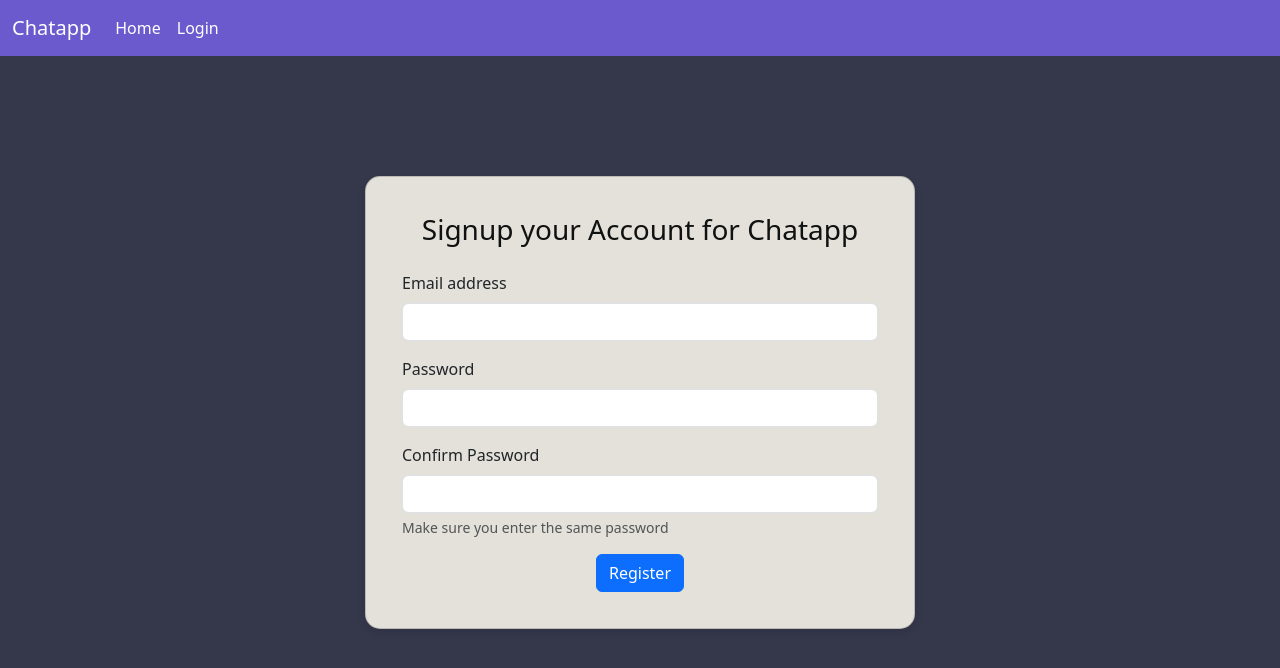
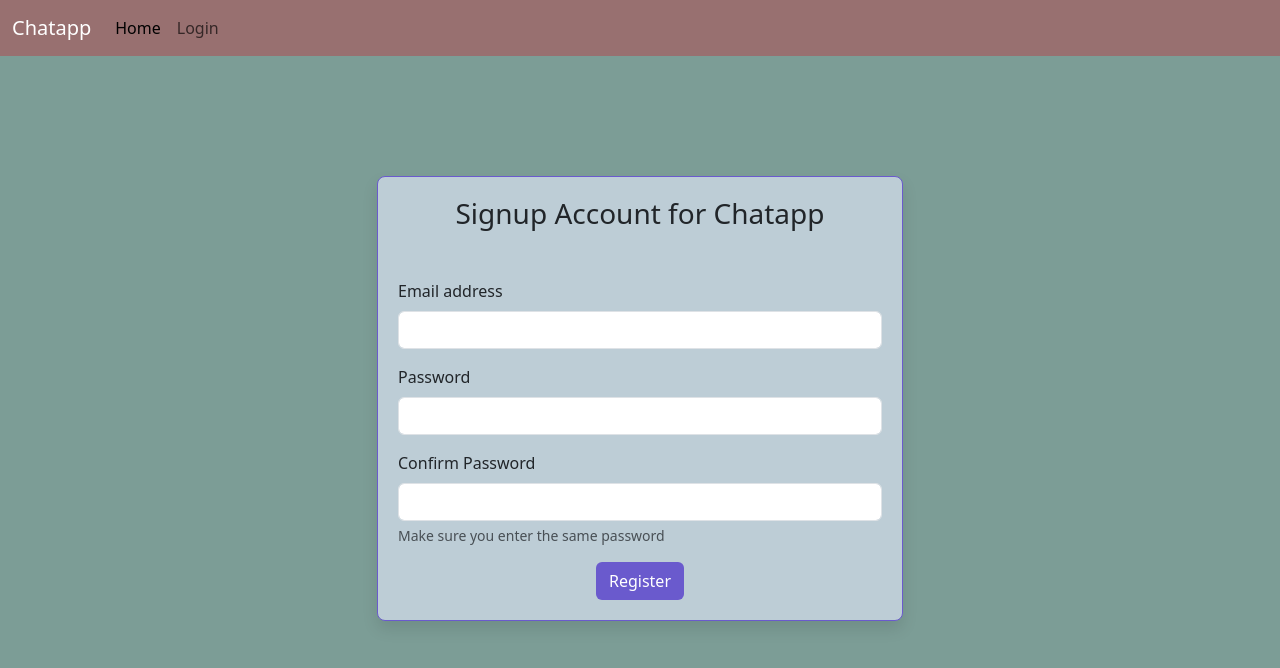
Before and after one commit to FenilVadher/Assignment_Bizzyatra, a PHP site: page /Bizzyatra_Assignment/Usersignuppage.php in a window 1280 px wide. Shown: the top 668 px of the page. Run offline with PHP 8.4, Linux system fonts and the light colour scheme.

Commit message:
file updated

```diff
--- a/Usersignuppage.php
+++ b/Usersignuppage.php
@@ -45,17 +45,17 @@ if (isset($_POST['register'])) {
 
       if ($result) {
         $to = $email;
-        $subject = 'Email verification for Chatapp';
+        $subject = 'E-mail verification';
         $f2 = "http://localhost/Bizzyatra_Assignment/Assignment_Bizzyatra/Userloginpage.php?token=$verification";
 
         echo $f2;
         $message = "
         <html>
         <head>
-          <title>Email verification for chatapp</title>
+          <title>E-mail verification</title>
         </head>
         <body>
-          <p>Your account has been created successfully. you can login for that click on given link:</p>
+          <p>Your account has been created. You can log in now by clicking on this link:</p>
           <a href='$f2'>Verify your email address</a>
 
         </body>
@@ -93,17 +93,18 @@ if (isset($_POST['register'])) {
 <head>
   <meta charset="utf-8">
   <meta name="viewport" content="width=device-width, initial-scale=1">
-  <title>Signup for chatapp</title>
+  <title>Signup</title>
   <link href="https://cdn.jsdelivr.net/npm/bootstrap@5.3.3/dist/css/bootstrap.min.css" rel="stylesheet" integrity="sha384-QWTKZyjpPEjISv5WaRU9OFeRpok6YctnYmDr5pNlyT2bRjXh0JMhjY6hW+ALEwIH" crossorigin="anonymous">
   <link rel="stylesheet" href="style.css">
 </head>
 
 <body>
-<div class="container" style="margin-top: 120px;">
+  <div class="container" style="margin-top: 120px; width:550px;">
     <form class="my-5" id="signupform" action="Usersignuppage.php" method="POST">
-        <div class="card">
-            <div class="card-body">
-                <h3 class="card-title text-center mb-4">Signup your Account for Chatapp</h3>
+      <div class="mb-3">
+        <h3 style="text-align:center;">Signup Account for Chatapp</h3>
+        <br>
+      </div>
       <div class="mb-3">
         <label for="InputEmail" class="form-label">Email address</label>
         <input type="email" name="email" class="form-control" id="InputEmail" aria-describedby="emailHelp" required>
@@ -118,11 +119,10 @@ if (isset($_POST['register'])) {
         <div id="emailHelp" class="form-text">Make sure you enter the same password</div>
       </div>
       <div class="d-flex justify-content-center">
-                    <button type="submit" name="register" class="btn btn-primary">Register</button>
-                </div>
-            </div>
+        <button type="submit" name="register" class="btn " style="background-color:slateblue">Register</button>
       </div>
     </form>
   </div>
-
+  <script src="https://cdn.jsdelivr.net/npm/bootstrap@5.3.3/dist/js/bootstrap.bundle.min.js" integrity="sha384-YvpcrYf0tY3lHB60NNkmXc5s9fDVZLESaAA55NDzOxhy9GkcIdslK1eN7N6jIeHz" crossorigin="anonymous"></script>
+</body>
 </html>
--- a/partials/nav.php
+++ b/partials/nav.php
@@ -16,13 +16,13 @@ if (isset($_SESSION['loggedin']) && $_SESSION['loggedin'] == true) {
   <meta name="viewport" content="width=device-width, initial-scale=1">
   <title>Chatapp</title>
   <link href="https://cdn.jsdelivr.net/npm/bootstrap@5.3.3/dist/css/bootstrap.min.css" rel="stylesheet" integrity="sha384-QWTKZyjpPEjISv5WaRU9OFeRpok6YctnYmDr5pNlyT2bRjXh0JMhjY6hW+ALEwIH" crossorigin="anonymous">
-  <link rel="stylesheet" href="navbar.css">
+  <link rel="stylesheet" href="nav.css">
 
 </head>
 
 <body>
 
-  <nav class="navbar navbar-expand-lg" style="background-color:slateblue;">
+  <nav class="navbar navbar-expand-lg" style="background-color:#987070;">
     <div class="container-fluid" id="nav">
       <a class="navbar-brand" style=" color: white;">Chatapp</a>
       <button class="navbar-toggler" type="button" data-bs-toggle="collapse" data-bs-target="#navbarSupportedContent" aria-controls="navbarSupportedContent" aria-expanded="false" aria-label="Toggle navigation">
@@ -54,12 +54,8 @@ if (isset($_SESSION['loggedin']) && $_SESSION['loggedin'] == true) {
           <a   id="navitem"class="nav-link" href="Userloginpage.php">Login</a>
         </li>';
           }
-
           ?>
-
         </ul>
-
-
       </div>
     </div>
   </nav>
--- a/style.css
+++ b/style.css
@@ -1,58 +1,19 @@
-#signuppage,
-#loginpage {
-  border: 1px solid #ddd;
-  background-color: #E5DDC5;
-  box-shadow: 0 4px 8px rgba(0, 0, 0, 0.1);
+#signupform,
+#loginform {
+  border: 1px solid slateblue;
+  background-color:#BDCDD6;
+  box-shadow: 0 8px 16px rgba(0, 0, 0, 0.1);
   padding: 20px;
   border-radius: 8px;
 }
 
 body {
-  background-color: #35374B;
+  background-color: #7C9D96;
 }
 
-/* Add responsive CSS here */
-.container {
-  max-width: 100%;
-  padding-right: 15px;
-  padding-left: 15px;
-  margin-right: auto;
-  margin-left: auto;
+button:hover {
+  transform: scale(1.1);
 }
-
-.card {
-  background-color: #E3E1D9; /* New background color */
-  border-radius: 15px; /* Rounded corners */
-  box-shadow: 0 4px 8px rgba(0, 0, 0, 0.1); /* Box shadow */
-  padding: 20px; /* Padding inside the card */
-  max-width: 550px; /* Increased width for the card */
-  margin: auto; /* Center the card horizontally */
+.btn {
+  color: white;
 }
-
-.card-title {
-  color: #101111; /* Blue color for the card title */
-}
-
-@media (min-width: 576px) {
-  .container {
-      max-width: 480px; /* Reduced width for smaller screens */
-  }
-}
-
-@media (min-width: 768px) {
-  .container {
-      max-width: 640px; /* Reduced width for medium screens */
-  }
-}
-
-@media (min-width: 992px) {
-  .container {
-      max-width: 800px; /* Reduced width for large screens */
-  }
-}
-
-@media (min-width: 1200px) {
-  .container {
-      max-width: 960px; /* Reduced width for extra-large screens */
-  }
-}
```
Also changed, not shown: Homepage.php (+4 -6 lines), Userhomepage.php (+4 -7 lines), Userloginpage.php (+14 -8 lines), verify.php (+9 -14 lines). Lines whose indentation alone changed are shown as unchanged.
